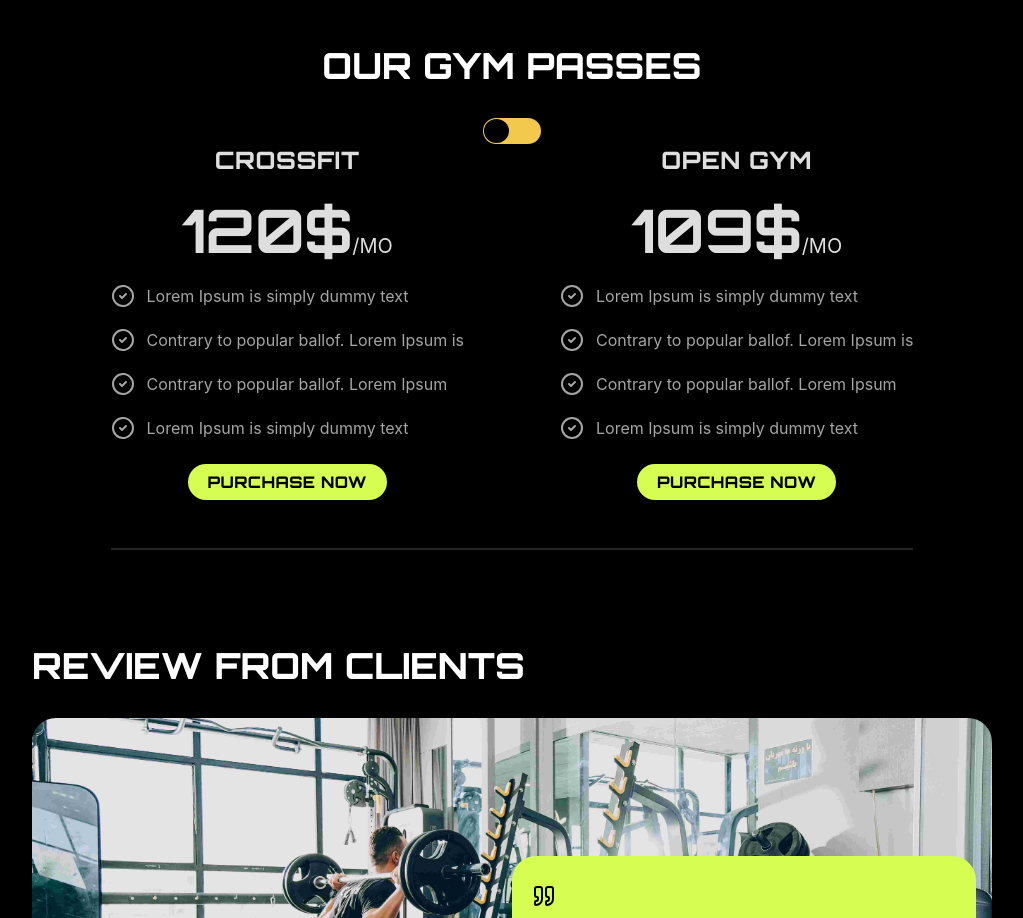
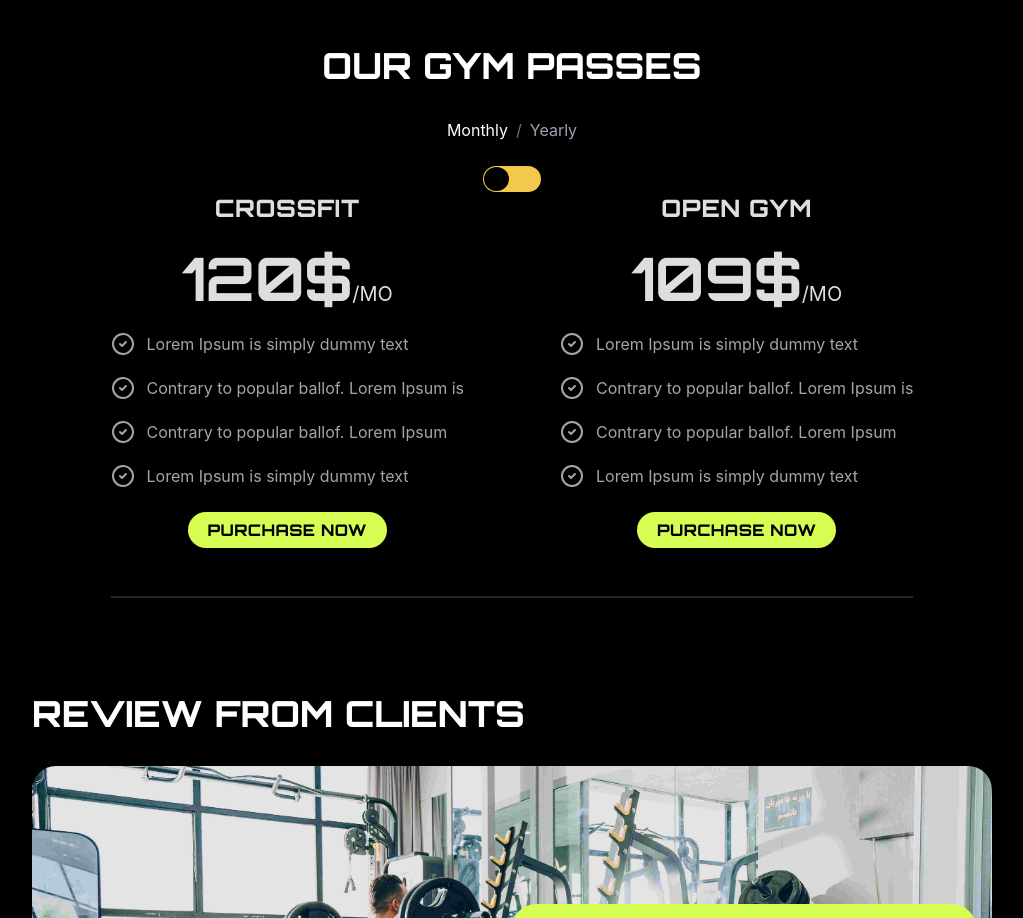
Before and after one commit to aehamdy/gymteam_landingpage, a React (Vite) app: page / in a window 1280 px wide. Shown: the part 3004-3922 px from the top of the page, without its empty margins (128-1151 px from the left). Built offline with nearby package versions, Linux system fonts and the light colour scheme.

Commit message:
feat: Add plan labels and toggle them according to button status

```diff
--- a/src/components/Plans.jsx
+++ b/src/components/Plans.jsx
@@ -16,6 +16,15 @@ function Plans() {
       <div className="flex flex-col items-center border-b-2 border-b-[#252525] pb-12">
         <div>
           <div className="flex flex-col items-center gap-6 text-slate-500">
+            <div className="flex gap-2">
+              <span className={`${isToggled ? "text-gray-400" : "text-white"}`}>
+                Monthly
+              </span>
+              <span>/</span>
+              <span className={`${isToggled ? "text-white" : "text-gray-400"}`}>
+                Yearly
+              </span>
+            </div>
             <button
               onClick={handleChange}
               className={`toggle-button ${isToggled ? "on" : "off"}`}
```
